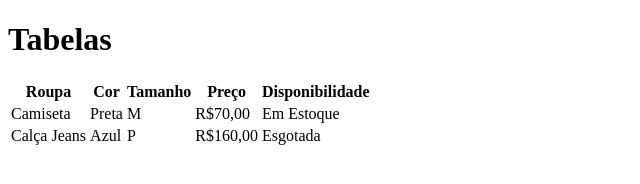
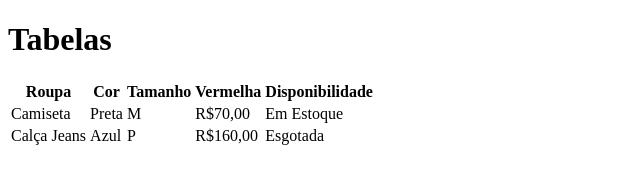
Before and after one commit to SvictorSs/aula-tabelas, a plain HTML site: page index.html in a window 1280 px wide. Shown: the full height of the page, 0-640 px from the left. Drawn offline with Linux system fonts and the light colour scheme.

```diff
--- a/index.html
+++ b/index.html
@@ -14,7 +14,7 @@
             <th>Roupa</th>
             <th>Cor</th>
             <th>Tamanho</th>
-            <th>Preço</th>
+            <th>Vermelha</th>
             <th>Disponibilidade</th>
         </tr>
         <tr>
```
